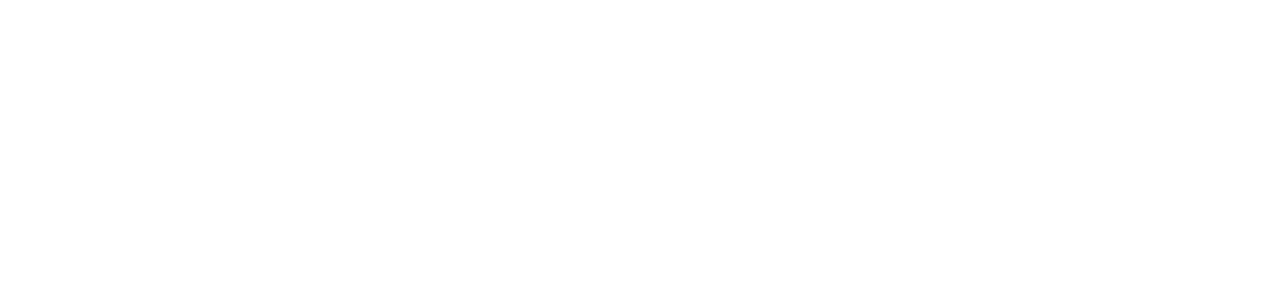
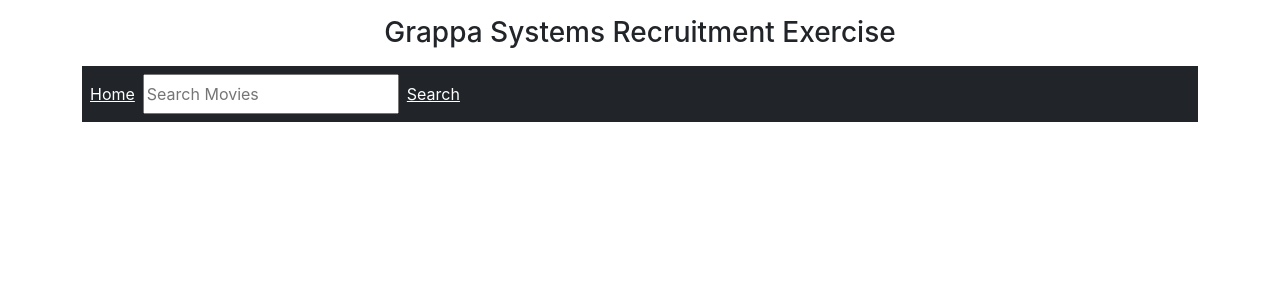
Before and after one commit to Ashmaitelly/GrappaSystemsRecruitmentExercise, a React (Create React App) app in the folder spa/: page / in a window 1280 px wide. Shown: the top 300 px of the page. Built offline with nearby package versions, Linux system fonts and the light colour scheme.

Commit message:
Added Navbar

```diff
--- a/spa/src/App.js
+++ b/spa/src/App.js
@@ -1,9 +1,21 @@
 import './App.css';
+
+
+import {NavMenu} from './Components/NavMenu';
+
+import {BrowserRouter, Route, Switch} from 'react-router-dom';
 
 function App() {
   return (
-    <div className="App">
+    <BrowserRouter>
+    <div className="container">
+     <h3 className="m-3 d-flex justify-content-center">
+       Grappa Systems Recruitment Exercise
+     </h3>
+
+     <NavMenu/>
     </div>
+    </BrowserRouter>
   );
 }
 
--- a/spa/src/Components/NavMenu.js
+++ b/spa/src/Components/NavMenu.js
@@ -0,0 +1,30 @@
+import React,{Component} from 'react';
+import {NavLink} from 'react-router-dom';
+import {Navbar,Nav} from 'react-bootstrap';
+
+export class NavMenu extends Component{
+
+    render(){
+        return(
+            <Navbar bg="dark" expand="lg">
+                <Navbar.Toggle aria-controls="basic-navbar-nav"/>
+                <Navbar.Collapse id="basic-navbar-nav">
+                <Nav>
+                <NavLink className="d-inline p-2 bg-dark text-white" to="/">
+                    Home
+                </NavLink>
+                <input
+                type="text"
+                id="header-search"
+                placeholder="Search Movies"
+                name="s"
+                />
+                <NavLink className="d-inline p-2 bg-dark text-white" to="/">
+                    Search
+                </NavLink>
+                </Nav>
+                </Navbar.Collapse>
+            </Navbar>
+        )
+    }
+}
```
